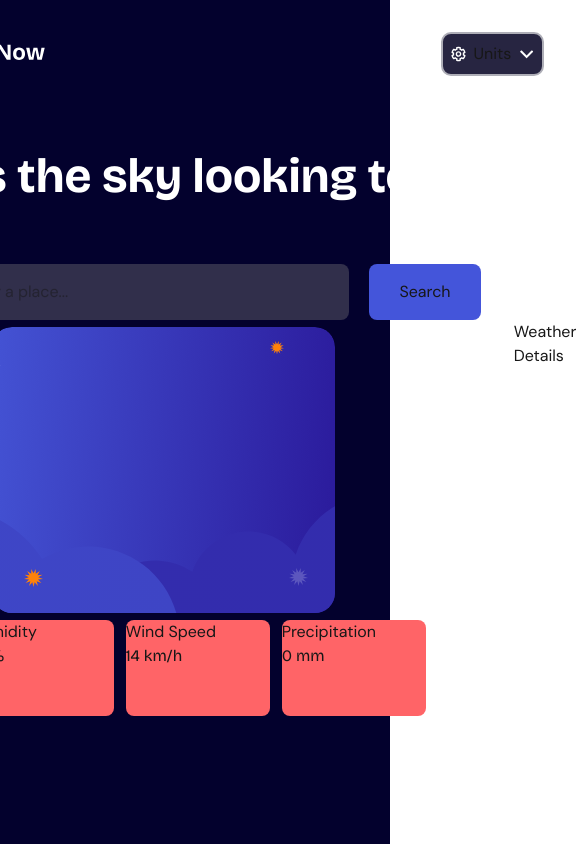
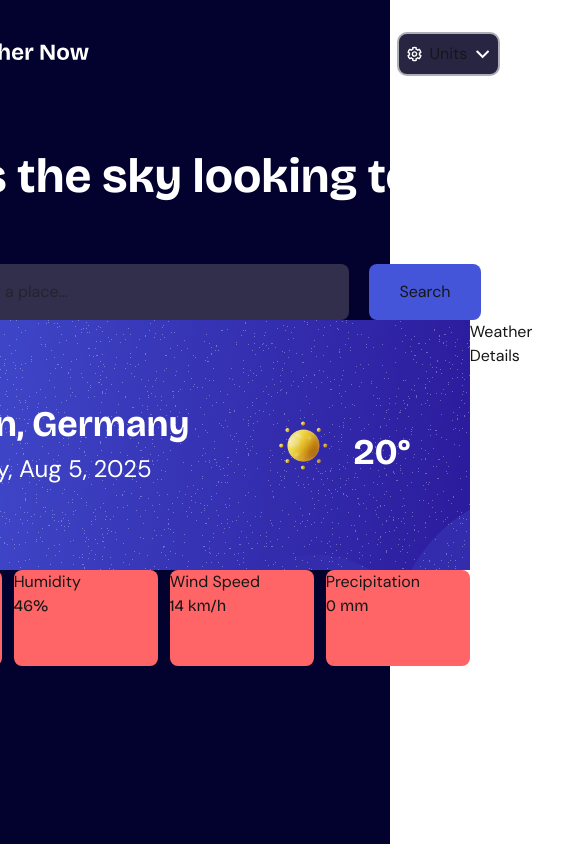
Before and after one commit to CHEGEBB/weather-app, a Next.js app: page / in a window 390 px wide. Shown: the whole page, 576 px wide, since content can reach past the window. Built offline with nearby package versions, Linux system fonts and the light colour scheme.

Commit message:
Update WeatherPage layout and styles for enhanced presentation and responsiveness

```diff
--- a/app/page.tsx
+++ b/app/page.tsx
@@ -3,7 +3,6 @@ import UnitsSelector from '@/components/UnitsSelector';
 import Image from 'next/image';
 import React from 'react';
 import { useState } from 'react';
-import '@/sass/weather.scss';
 
 
 function WeatherPage() {
@@ -50,10 +49,26 @@ function WeatherPage() {
     </div>
     <div className="cards flex flex-row justify-center align-center min-w-screen">
         <div className="left-cards">
-          <div className="place-card w-[700px] h-[300px]">
-            Berlin, Germany
+        <div className="place-card flex flex-row justify-center align-center  w-full max-w-[700px] h-[250px] bg-cover bg-center bg-no-repeat
+                bg-[url('/assets/images/bg-today-small.svg')]
+                md:bg-[url('/assets/images/bg-today-large.svg')]">
+          <div className="current-data flex flex-col justify-center align-center p-8 text-white">
+            <h1 className='text-4xl font-bold'>Berlin, Germany</h1>
+            <p className='text-2xl mt-2'>Tuesday, Aug 5, 2025</p>
+            </div>
+          <div className="temperature-data  flex flex-row justify-center align-center  p-8 text-white">
+            <div className="temp-flex flex flex-col justify-center align-center">
+            <Image
+              src="/assets/images/icon-sunny.webp"
+              alt="Cloudy Icon"
+              width={100}
+              height={100}
+              />
+              </div>
+            <h2 className='text-4xl font-bold mt-4 flex flex-col justify-center align-center'>20°</h2>
+            </div>
 
-          </div>
+</div>
           <div className="weather-cards flex flex-row gap-3 ">
             <div className="feels card w-36 h-24 bg-red-400 rounded-lg">
               <p>
--- a/sass/weather.scss
+++ b/sass/weather.scss
@@ -1,9 +1,9 @@
 .cards{
     .left-cards{
         .place-card{
-            background-image: url('../public/assets/images/bg-today-small.svg');
+            background-image: url('../public/assets/images/bg-today-large.svg');
             background-repeat: no-repeat;
-            background-size: fit;
+            background-size: cover;
             background-position: center;
         }
     }
```
